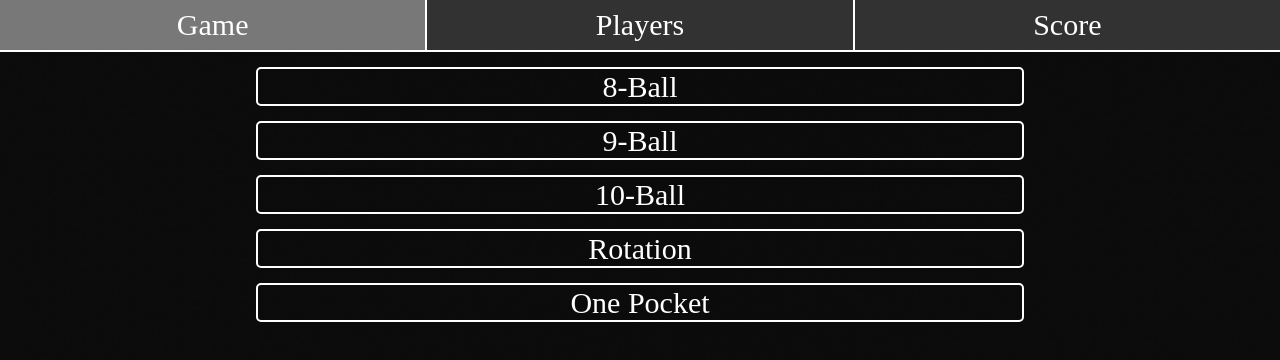
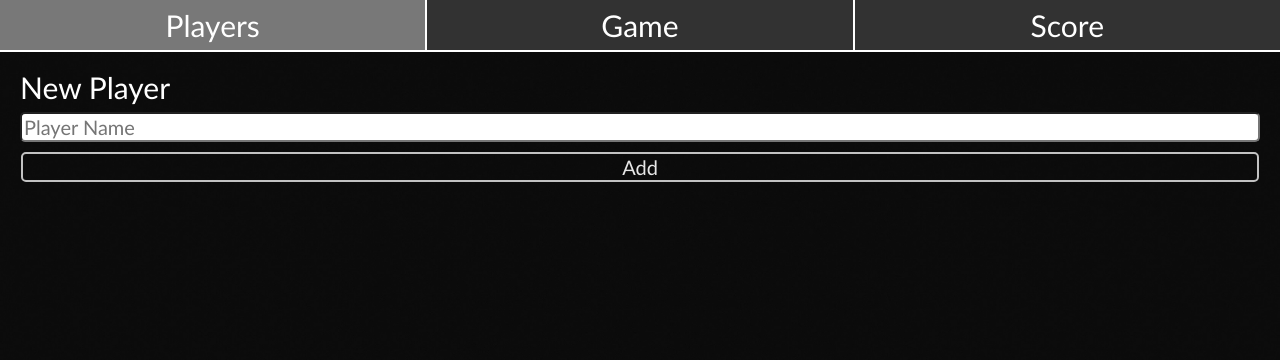
Before and after one commit to evan-baron/react-pool-app, a React (Create React App) app: page / in a window 1280 px wide. Shown: the top 360 px of the page. Built offline with nearby package versions, Linux system fonts and the light colour scheme.

Commit message:
working players page

```diff
--- a/package.json
+++ b/package.json
@@ -38,6 +38,7 @@
     ]
   },
   "devDependencies": {
+    "@babel/plugin-proposal-private-property-in-object": "^7.21.11",
     "gh-pages": "^6.1.1"
   },
   "homepage": "http://evan-baron.github.io/react-pool-app"
--- a/public/index.html
+++ b/public/index.html
@@ -24,7 +24,7 @@
       work correctly both with client-side routing and a non-root public URL.
       Learn how to configure a non-root public URL by running `npm run build`.
     -->
-    <title>React App</title>
+    <title>React Pool App</title>
   </head>
   <body>
     <noscript>You need to enable JavaScript to run this app.</noscript>
--- a/src/App.css
+++ b/src/App.css
@@ -1,7 +1,7 @@
 * {
   color: white;
   box-sizing: border-box;
-  font-family: Calibri;
+  font-family: Calibri !important;
 }
 
 body {
@@ -81,3 +81,63 @@ header li {
 .active {
   background-color: rgba(120, 120, 120, 1);
 }
+
+.addPlayerCard {
+  display: flex;
+  flex-direction: column;
+  font-size: 20px;
+  padding: 20px;
+}
+
+.playersHeader {
+  font-size: 30px;
+}
+
+.addPlayer {
+  width: calc(100% - 2px);
+}
+
+.btn {
+  font-size: 20px;
+  align-self: center;
+  color: rgba(255, 255, 255, .90);
+  background-color: rgba(0, 0, 0, 0);
+  border: 2px solid rgba(255, 255, 255, .75);
+  border-radius: 5px;
+}
+
+.playerInputCard {
+  display: flex;
+  flex-direction: column;
+  justify-content: center;
+  gap: 10px;
+}
+
+.playerInput {
+  width: 100%;
+  font-size: 20px;
+  color: rgb(25, 25, 25);
+  border-radius: 5px;
+}
+
+span {
+  display: flex;
+  justify-content: center;
+  align-items: center;
+  padding-right: 5px;
+  font-size: 25px;
+}
+
+.playersList {
+  display: flex;
+  flex-direction: column;
+  font-size: 20px;
+  padding: 20px;
+  gap: 10px;
+}
+
+.playerRow {
+  display: flex;
+  justify-content: space-between;
+  align-items: center;
+}
--- a/src/App.js
+++ b/src/App.js
@@ -1,13 +1,13 @@
 import './reset.css';
 import './App.css';
+import PlayerTab from './PlayerTab';
 import GameTab from './GameTab';
-import PlayerTab from './PlayerTab';
 import ScoreTab from './ScoreTab';
 import React, { useState } from 'react';
 
 function App() {
-  const [showGameTab, setShowGameTab] = useState(true);
-  const [showPlayerTab, setShowPlayerTab] = useState(false);
+  const [showPlayerTab, setShowPlayerTab] = useState(true);
+  const [showGameTab, setShowGameTab] = useState(false);
   const [showScoreTab, setShowScoreTab] = useState(false);
 
   const handleTabClick = (tab) => {
@@ -21,14 +21,14 @@ function App() {
     <header>
       <nav>
         <ul>
+          <li className={showPlayerTab && 'active'} onClick={() => handleTabClick('player')}>Players</li>
           <li className={showGameTab && 'active'} onClick={() => handleTabClick('game')}>Game</li>
-          <li className={showPlayerTab && 'active'} onClick={() => handleTabClick('player')}>Players</li>
           <li className={showScoreTab && 'active'} onClick={() => handleTabClick('score')}>Score</li>
         </ul>
       </nav>
     </header>
+    {showPlayerTab && <PlayerTab />}
     {showGameTab && <GameTab />}
-    {showPlayerTab && <PlayerTab />}
     {showScoreTab && <ScoreTab />}
     </>
   );
--- a/src/PlayerTab.js
+++ b/src/PlayerTab.js
@@ -1,5 +1,118 @@
+import { useState } from "react";
+import { v4 as UUID } from 'uuid';
+
 function PlayerTab() {
-    return <div>Player Select</div>
+    const [newPlayer, setNewPlayer] = useState("");
+    const [players, setPlayers] = useState([]);
+
+    function handleSubmit(e) {
+        //this prevents the form from submitting without clicking the add button
+        e.preventDefault()
+
+        //testing name length
+        if (newPlayer.length === 0) {
+            alert("You must enter a name!")
+            return;
+        } else if(newPlayer.length > 12) {
+            alert("Player name must be no longer than 12 characters");
+            return;
+        }
+
+        //testing to see if player name has bad characters
+        const pattern = /^[A-Za-z0-9_.-\s]+$/;
+        if (!pattern.test(newPlayer)) {
+            alert("Name contains invalid characters! Please only use letters, numbers, spaces, periods, or underscores.");
+            return;
+        }
+
+        //testing to see if preexisting player name already
+        if (players.some(player => player.name === newPlayer)) {
+            alert("This name is already taken. Please choose another one.");
+            return;
+        }
+
+        const newPlayerId = UUID();
+
+        setPlayers(currentPlayers => {
+            return [
+                ...currentPlayers,
+                {
+                    name: newPlayer,
+                    id: newPlayerId,
+                    '8-ball': 0,
+                    '9-ball': 0,
+                    '10-ball': 0,
+                    'Rotation': 0,
+                    'One-pocket': 0,
+                    'Total': 0
+                }
+            ]
+        })
+
+        playersData.push(
+            {
+                name: newPlayer,
+                id: newPlayerId,
+                '8-ball': 0,
+                '9-ball': 0,
+                '10-ball': 0,
+                'Rotation': 0,
+                'One-pocket': 0,
+                'Total': 0
+            }
+        )
+
+        setNewPlayer("");
+    }
+
+    function deletePlayer(playerName) {
+        setPlayers(currentPlayers => {
+            // Filter the players array to remove the player with the specified name
+            const updatedPlayers = currentPlayers.filter(player => player.name !== playerName);
+            // Filter the playersData array to remove the player's data
+            playersData = playersData.filter(data => data.name !== playerName);
+            return updatedPlayers;
+        });
+    }
+
+    console.log('players:');
+    console.log(players);
+    console.log('playersData:')
+    console.log(playersData);
+
+    return (
+        <>
+        <form className="addPlayerCard" onSubmit={handleSubmit}>
+            <div className="playerInputCard">
+                <label className="playersHeader">New Player</label>
+                <input
+                    className="playerInput"
+                    placeholder="Player Name"
+                    type="text"
+                    value={newPlayer}
+                    onChange={e => setNewPlayer(e.target.value)}
+                    />
+                <button className="btn addPlayer">Add</button>
+            </div>
+        </form>
+        <ul className="playersList">
+            {players.length > 0 ? <h2 className="playersHeader">Players</h2> : null}
+            {players.map((player, id) => {
+                return (
+                    <li key={id} className="playerRow">
+                        <label>
+                            {player.name}
+                        </label>
+                        <button className="btn delete" onClick={() => deletePlayer(player.name)}>Remove</button>
+                    </li>
+                )
+            })}
+        </ul>
+        </>
+    )
+
 }
 
+export const testPlayers = ['test', 'abc'];
+export let playersData = [];
 export default PlayerTab;
--- a/src/ScoreTab.js
+++ b/src/ScoreTab.js
@@ -1,5 +1,7 @@
+import {testPlayers} from './PlayerTab';
+
 function ScoreTab() {
-    return <div>Scores</div>
+    return <div>{testPlayers[0]}</div>
 }
 
 export default ScoreTab;
```
Also changed, not shown: src/PlayerCard.js (added, +9 -0 lines), 1 other file (tests, documents, lock files or other folders).
